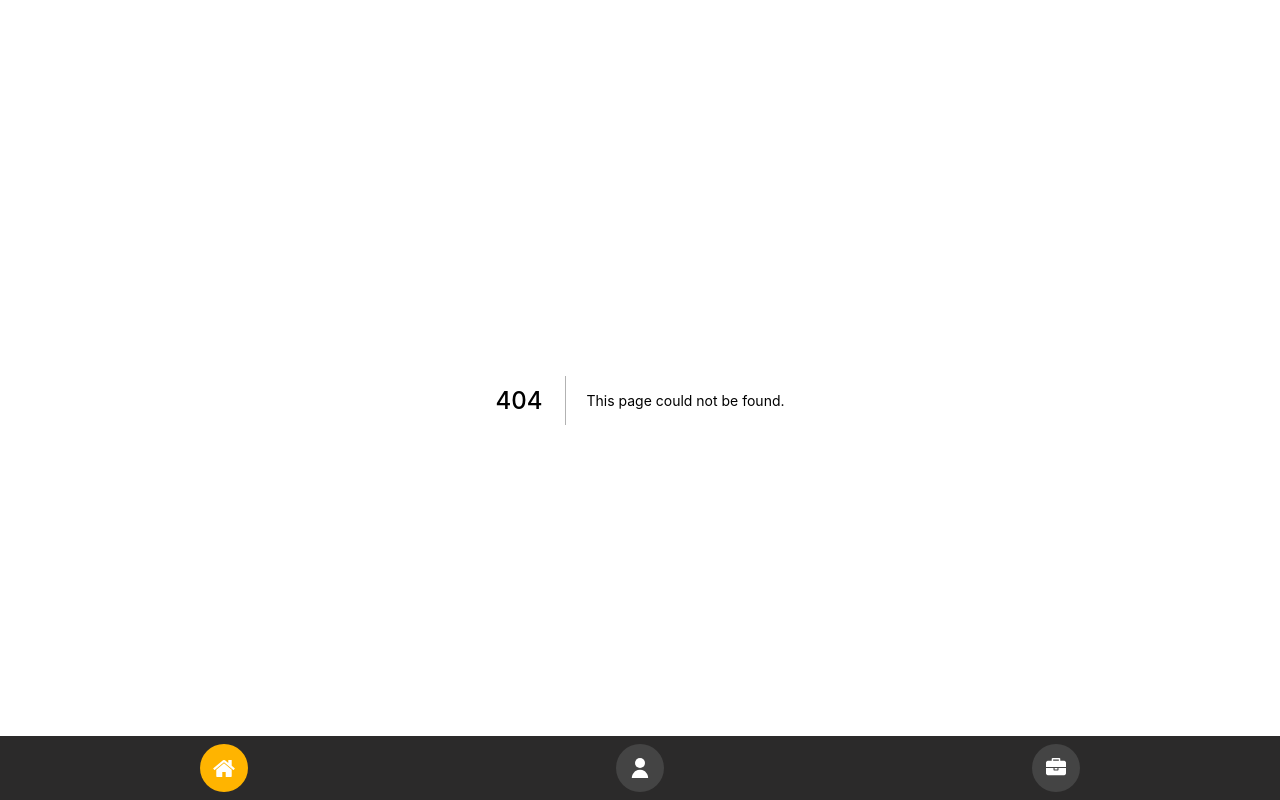
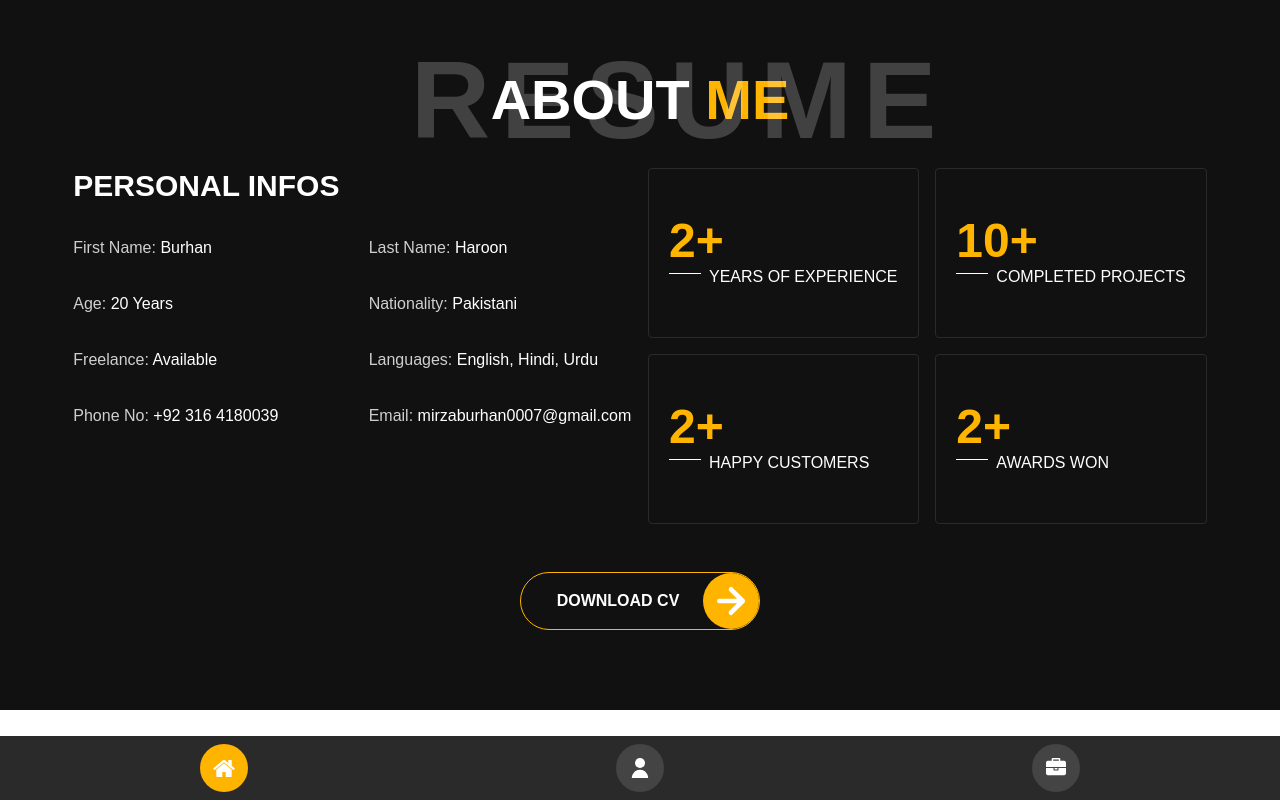
Before and after one commit to burhanharoon/typescript-portfolio, a Next.js app: page /about in a window 1280 px wide. Before the commit this address had no page. Built offline with nearby package versions, Linux system fonts and the light colour scheme.

Commit message:
Added framer motions

```diff
--- a/package.json
+++ b/package.json
@@ -8,6 +8,7 @@
     "lint": "next lint"
   },
   "dependencies": {
+    "framer-motion": "^6.2.6",
     "lodash": "^4.17.21",
     "next": "12.0.10",
     "react": "17.0.2",
--- a/pages/Components/Footer.tsx
+++ b/pages/Components/Footer.tsx
@@ -1,6 +1,7 @@
 import type { NextPage } from 'next'
-import Head from 'next/head'
+import Link from 'next/link';
 import { useState } from 'react'
+import { motion } from "framer-motion"
 var _ = require('lodash');
 
 const Footer: NextPage = () => {
@@ -29,16 +30,22 @@ const Footer: NextPage = () => {
                 temp = { ...temp, ...obj }
             }
         });
-        if (!_.isEqual(tabs, temp)) {
+        // if (!_.isEqual(tabs, temp)) {
+        //     setTabs(temp)
+        // }
         setTabs(temp)
-        }
+
     }
 
     return (
 
         <div className=' fixed bottom-0 bg-light-black-prime w-full flex justify-around items-center py-2 px-4'>
-
-            <div onClick={() => selectTab('home')} className={tabs.home ? 'bg-yellow-prime p-3 w-12 h-12 rounded-full flex justify-center items-center' : 'bg-tabs-black-prime p-3 w-12 h-12 rounded-full flex justify-center items-center'}>
+            <Link href="/">
+                <motion.div
+                    whileHover={{ scale: 1.1 }}
+                    whileTap={{ scale: 0.9 }}
+                    onClick={() => selectTab('home')} className={tabs.home ? 'bg-yellow-prime p-3 w-12 h-12 rounded-full flex justify-center items-center' : 'bg-tabs-black-prime p-3 w-12 h-12 rounded-full flex justify-center items-center'}
+                >
                     <svg
                         xmlns="http://www.w3.org/2000/svg"
                         width={25}
@@ -51,9 +58,12 @@ const Footer: NextPage = () => {
                             className="color000 svgShape"
                         />
                     </svg>
-            </div>
-
-            <div onClick={() => selectTab('about')} className={tabs.about ? 'bg-yellow-prime p-3 w-12 h-12 rounded-full flex justify-center items-center' : 'bg-tabs-black-prime p-3 w-12 h-12 rounded-full flex justify-center items-center'}>
+                </motion.div>
+            </Link>
+            <Link href="/about">
+                <motion.div
+                    whileHover={{ scale: 1.1 }}
+                    whileTap={{ scale: 0.9 }} onClick={() => selectTab('about')} className={tabs.about ? 'bg-yellow-prime p-3 w-12 h-12 rounded-full flex justify-center items-center' : 'bg-tabs-black-prime p-3 w-12 h-12 rounded-full flex justify-center items-center'}>
                     <svg xmlns="http://www.w3.org/2000/svg"
                         width={20}
                         height={20}
@@ -72,9 +82,12 @@ const Footer: NextPage = () => {
                             className="color231f20 svgShape"
                         />
                     </svg>
-            </div>
+                </motion.div>
+            </Link>
 
-            <div onClick={() => selectTab('portfolio')} className={tabs.portfolio ? 'bg-yellow-prime p-3 w-12 h-12 rounded-full flex justify-center items-center' : 'bg-tabs-black-prime p-3 w-12 h-12 rounded-full flex justify-center items-center'}>
+            <motion.div
+                whileHover={{ scale: 1.1 }}
+                whileTap={{ scale: 0.9 }} onClick={() => selectTab('portfolio')} className={tabs.portfolio ? 'bg-yellow-prime p-3 w-12 h-12 rounded-full flex justify-center items-center' : 'bg-tabs-black-prime p-3 w-12 h-12 rounded-full flex justify-center items-center'}>
                 <svg
                     xmlns="http://www.w3.org/2000/svg"
                     width={20}
@@ -85,7 +98,7 @@ const Footer: NextPage = () => {
                         fill='#fff'
                         d="M640 256h512v-128h-512v128zm1152 640v480q0 66-47 113t-113 47h-1472q-66 0-113-47t-47-113v-480h672v160q0 26 19 45t45 19h320q26 0 45-19t19-45v-160h672zm-768 0v128h-256v-128h256zm768-480v384h-1792v-384q0-66 47-113t113-47h352v-160q0-40 28-68t68-28h576q40 0 68 28t28 68v160h352q66 0 113 47t47 113z" />
                 </svg>
-            </div>
+            </motion.div>
         </div>
 
     )
--- a/pages/Screens/AboutScreen.tsx
+++ b/pages/Screens/AboutScreen.tsx
@@ -1,23 +1,53 @@
 import type { NextPage } from 'next'
-import Button from '../Components/Button'
+import { motion } from "framer-motion"
+
 
 const AboutScreen: NextPage = () => {
 
+    const container = {
+        hidden: { opacity: 0 },
+        show: {
+            opacity: 1,
+            transition: {
+                staggerChildren: 0.5
+            }
+        }
+    }
+
+    const item = {
+        hidden: { opacity: 0 },
+        show: { opacity: 1 }
+    }
+
     return (
-        <div className=' text-white py-20 px-8 flex flex-col justify-center items-center gap-12'>
+        <motion.div
+            variants={container}
+            initial="hidden"
+            animate="show"
+            transition={{ ease: 'anticipate' }}
+            className=' text-white py-20 px-8 flex flex-col justify-center items-center gap-12'
+        >
+            {/* <motion.div
+        //     initial={{ scale: 0, rotate: 10 }}
+        //     animate={{ scale: 0, rotate: 0 }}
+        //     transition={{ type: "inertia", velocity: 50 }}
+        //     className=' text-white py-20 px-8 flex flex-col justify-center items-center gap-12'
+        //  */}
 
-            <div className=' text-[56px] relative text-4xl z-10 font-bold uppercase'>
+            <motion.div variants={item} className=' text-[56px] relative text-4xl z-10 font-bold uppercase'>
                 <span>About </span>
                 <span className=' text-yellow-prime'>me</span>
                 <div className=' tracking-widest text-[110px] absolute z-0 top-0 -left-20 opacity-20'>
                     RESUME
                 </div>
-            </div>
+            </motion.div>
 
-            <div className=' text-left w-full'>
+
+            <motion.div variants={item} className='grid grid-cols-none md:grid-cols-2 gap-4'>
+
+                <div>
                     <h1 className='uppercase text-3xl font-semibold mb-8'>PERSONAL INFOS</h1>
-
-                <div className='grid grid-cols-2 gap-4'>
+                    <div className='grid grid-cols-2 gap-4 md:gap-8'>
                         <div>
                             <span className=' opacity-80'>First Name: </span>
                             <span>Burhan </span>
@@ -51,10 +81,43 @@ const AboutScreen: NextPage = () => {
                             <span>mirzaburhan0007@gmail.com </span>
                         </div>
                     </div>
+                </div>
+
+                <div className='hidden md:grid grid-cols-2 gap-4 w-full'>
+
+                    <div className=' border border-light-black-prime rounded px-5 py-12'>
+                        <h1 className='text-5xl font-bold text-yellow-prime'>2+</h1>
+                        <div className='flex gap-2'>
+                            <div className='mt-2 bg-white w-8 h-[1px]' ></div>
+                            <div className='uppercase'>YEARS OF EXPERIENCE</div>
+                        </div>
+                    </div>
+                    <div className=' border border-light-black-prime rounded px-5 py-12'>
+                        <h1 className='text-5xl font-bold text-yellow-prime'>10+</h1>
+                        <div className='flex gap-2'>
+                            <div className='mt-2 bg-white w-8 h-[1px]' ></div>
+                            <div className='uppercase'>Completed Projects</div>
+                        </div>
+                    </div>
+                    <div className=' border border-light-black-prime rounded px-5 py-12'>
+                        <h1 className='text-5xl font-bold text-yellow-prime'>2+</h1>
+                        <div className='flex gap-2'>
+                            <div className='mt-2 bg-white w-8 h-[1px]' ></div>
+                            <div className='uppercase'>Happy Customers</div>
+                        </div>
+                    </div>
+                    <div className=' border border-light-black-prime rounded px-5 py-12'>
+                        <h1 className='text-5xl font-bold text-yellow-prime'>2+</h1>
+                        <div className='flex gap-2'>
+                            <div className='mt-2 bg-white w-8 h-[1px]' ></div>
+                            <div className='uppercase'>Awards Won</div>
+                        </div>
+                    </div>
 
                 </div>
+            </motion.div>
 
-            <div className='about-button relative px-9 pr-20 flex justify-center items-center gap-4 text-white border border-yellow-prime rounded-full'>
+            <motion.div variants={item} className='about-button relative px-9 pr-20 flex justify-center items-center gap-4 text-white border border-yellow-prime rounded-full'>
                 <div className='uppercase flex w-full justify-center items-center h-14 font-bold'>Download CV</div>
                 <div className='absolute -right-0 w-14 h-14 bg-yellow-prime rounded-full'>
                     <svg
@@ -67,10 +130,10 @@ const AboutScreen: NextPage = () => {
                             d="M17.92 11.62a1 1 0 0 0-.21-.33l-5-5a1 1 0 0 0-1.42 1.42l3.3 3.29H7a1 1 0 0 0 0 2h7.59l-3.3 3.29a1 1 0 0 0 0 1.42 1 1 0 0 0 1.42 0l5-5a1 1 0 0 0 .21-.33 1 1 0 0 0 0-.76Z" />
                     </svg>
                 </div>
-            </div>
+            </motion.div>
 
 
-            <div className='grid grid-cols-2 gap-4 w-full'>
+            <motion.div variants={item} className='grid md:hidden grid-cols-2 gap-4 w-full'>
 
                 <div className=' border border-light-black-prime rounded px-5 py-12'>
                     <h1 className='text-5xl font-bold text-yellow-prime'>2+</h1>
@@ -102,9 +165,12 @@ const AboutScreen: NextPage = () => {
                 </div>
 
 
-            </div>
+            </motion.div>
 
-        </div>
+            {/* Skills */}
+
+
+        </motion.div>
     )
 }
 
--- a/pages/Screens/HomeScreen.tsx
+++ b/pages/Screens/HomeScreen.tsx
@@ -1,14 +1,21 @@
 import type { NextPage } from 'next'
-import Button from '../Components/Button'
+import { motion } from "framer-motion"
 
 const HomeScreen: NextPage = () => {
 
-
     return (
         <div className=' text-center px-12 bg-black-prime w-full h-screen flex justify-center items-center flex-col gap-4'>
-            <div className=' bg-yellow-prime w-64 h-64 rounded-full'>
+            <motion.div
+                animate={{
+                    scale: [1, 2, 2, 1, 1],
+                    rotate: [0, 0, 270, 270, 0],
+                    borderRadius: ["20%", "20%", "50%", "50%", "100%"],
+                }}
+                className=' bg-yellow-prime w-64 h-64'
+            // className=' bg-yellow-prime w-64 h-64 rounded-full'
+            >
 
-            </div>
+            </motion.div>
 
             <div className=' text-4xl text-yellow-prime uppercase font-bold'>
                 i'm burhan haroon.
--- /dev/null
+++ b/pages/about/index.tsx
@@ -0,0 +1,24 @@
+import type { NextPage } from 'next'
+import Head from 'next/head'
+import AboutScreen from '../Screens/AboutScreen'
+import { motion } from "framer-motion"
+
+
+const About: NextPage = () => {
+
+
+
+  return (
+    <motion.div className='relative bg-black-prime'>
+      <Head>
+        <title>About</title>
+        <meta name="description" content="Generated by create next app" />
+        <link rel="icon" href="/favicon.ico" />
+      </Head>
+
+      <AboutScreen />
+    </motion.div>
+  )
+}
+
+export default About
--- a/pages/index.tsx
+++ b/pages/index.tsx
@@ -9,13 +9,12 @@ const Home: NextPage = () => {
   return (
     <div className='relative bg-black-prime'>
       <Head>
-        <title>Create Next App</title>
+        <title>Home</title>
         <meta name="description" content="Generated by create next app" />
         <link rel="icon" href="/favicon.ico" />
       </Head>
-      {/* <HomeScreen /> */}
+      <HomeScreen />
 
-      <AboutScreen />
 
     </div>
   )
--- a/styles/globals.css
+++ b/styles/globals.css
@@ -38,3 +38,20 @@ a {
   overflow-x: hidden;
   overflow-y: scroll;
 }
+
+.skill-html {
+  background-color: hsl(192, 93%, 62%, 0.9);
+  z-index: 100;
+}
+
+.skill-github {
+  z-index: 99;
+  background-color: hsl(360, 94%, 63%, 0.9);
+}
+
+.skill-next {
+  top: 10;
+  right: -140px;
+  z-index: 99;
+  background-color: hsl(239, 43%, 48%, 0.9);
+}
```
Also changed, not shown: pages/Components/TabComponent.tsx (added), pages/tabs/index.tsx (added), 2 other files (tests, documents, lock files or other folders). Lines whose indentation alone changed are shown as unchanged.
